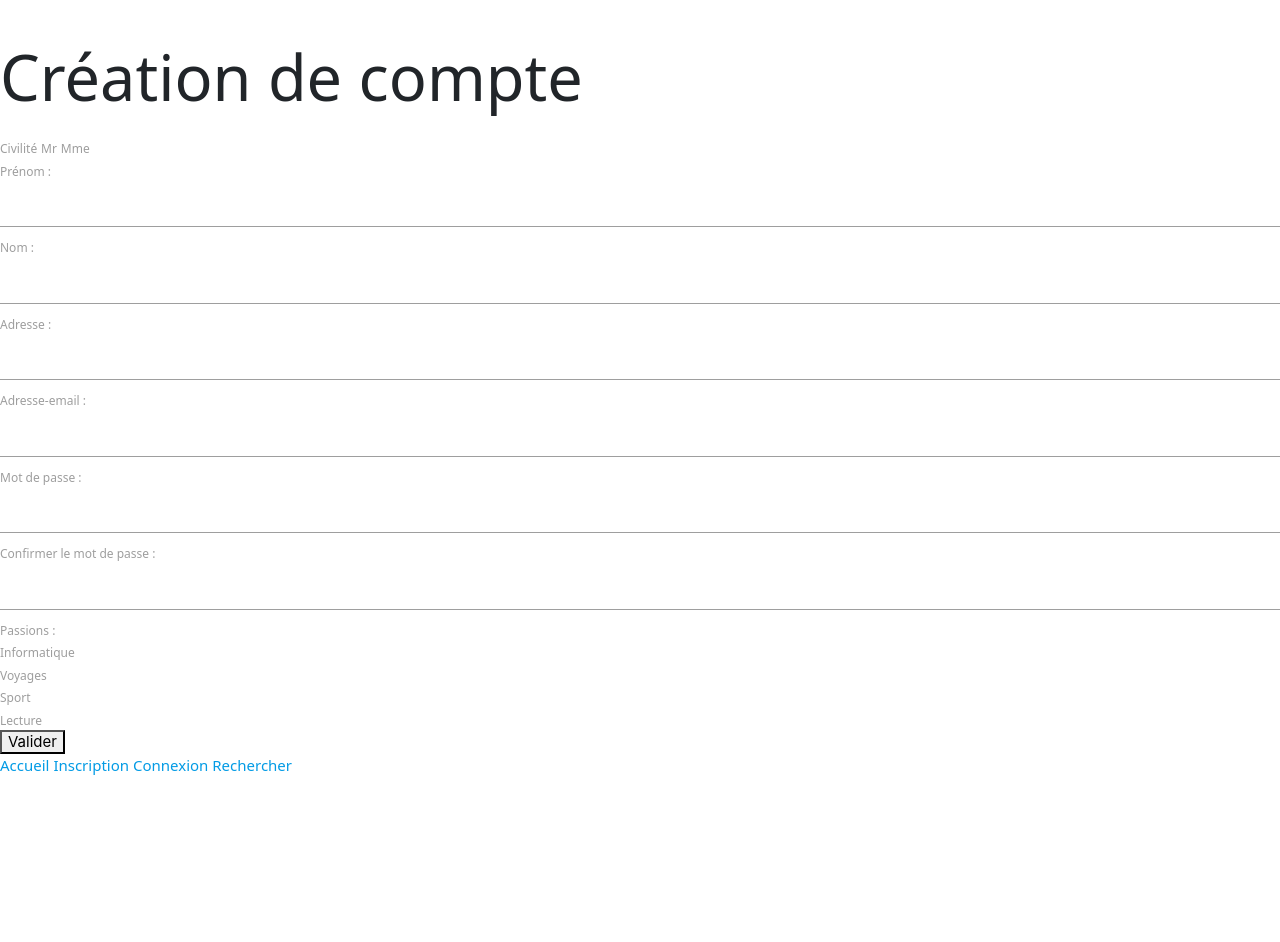
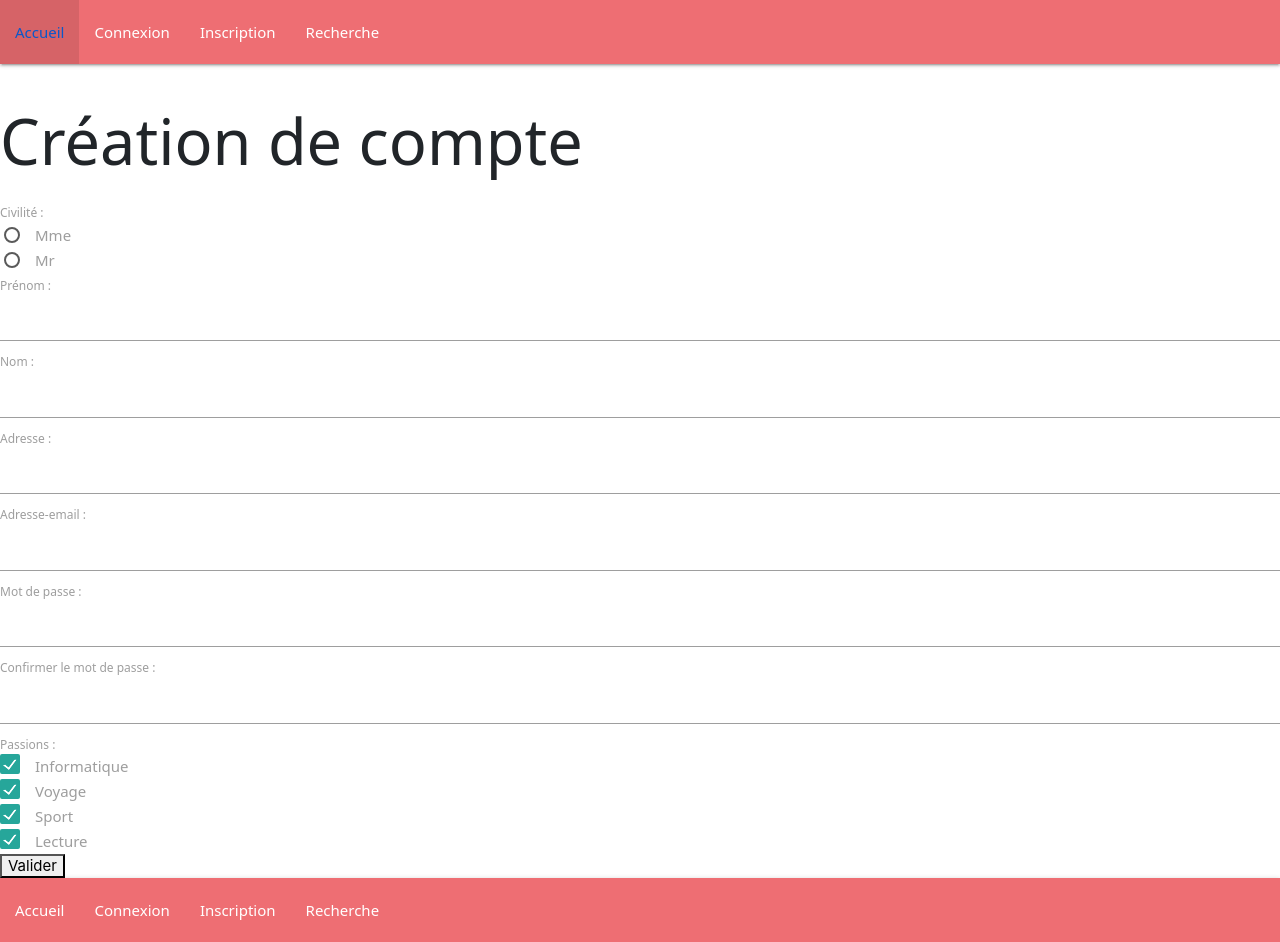
Before and after one commit to maily-vannobel/runtrackJs, a plain HTML site: page JOUR07/JOB3/index.html in a window 1280 px wide. Before the commit the page ends 800 px from the top, so only its background shows below. Drawn offline with nearby package versions, Linux system fonts and the light colour scheme.

Commit message:
dépot job 1et2 (form + header coloré) et du job3 (footer coloré)

```diff
--- a/JOUR07/index.html
+++ b/JOUR07/JOB3/index.html
@@ -4,24 +4,35 @@
     <meta charset="UTF-8">
     <meta name="viewport" content="width=device-width, initial-scale=1.0">
     <link href="https://cdn.jsdelivr.net/npm/bootstrap@5.0.2/dist/css/bootstrap.min.css" rel="stylesheet" integrity="sha384-EVSTQN3/azprG1Anm3QDgpJLIm9Nao0Yz1ztcQTwFspd3yD65VohhpuuCOmLASjC" crossorigin="anonymous">
-    <title>JOB1-J6</title>
+    <title>JOB3-J7</title>
 </head>
 
 <body>
-
 <header>
+  <nav>
+      <ul>
+        <li><a href="#">Accueil</a></li>
+        <li><a href="#">Connexion</a></li>
+        <li><a href="#">Inscription</a></li>
+        <li><a href="#">Recherche</a></li>
+      </ul>
+  </nav>
 </header>
 
 <main>
 <h1> Création de compte</h1>
 <form action="#">
     <div>
-        <label for="civilite"> Civilité </label>
+        <label for="civilite">Civilité :</label><br>
 
-        <input type="radio" id="civilite_mr" name="civilite" value="Mr">
-        <label for="civilite_mr"> Mr</label>
-        <input type="radio" id="civilite_mme" name="civilite" value="Mme">
-        <label for="civilite_mme"> Mme</label>
+        <label>
+             <input class="with-gap" name="group1" type="radio"  />
+             <span>Mme</span>
+          </label> <br>
+          <label>
+             <input class="with-gap" name="group1" type="radio" />
+             <span>Mr</span>
+          </label>
     </div>
     <div>
         <label for="prenom">Prénom :</label><br>
@@ -50,37 +61,52 @@
         <div>
 
          <label> Passions : </label><br>
-         <input type="checkbox" id="informatique" name="passions[]" value="informatique">
-         <label for="informatique">Informatique</label><br>
-         <input type="checkbox" id="voyages" name="passions[]" value="voyages">
-         <label for="voyages">Voyages</label><br>
-         <input type="checkbox" id="sport" name="passions[]" value="sport">
-         <label for="sport">Sport</label><br>
-         <input type="checkbox" id="lecture" name="passions[]" value="lecture">
-         <label for="lecture">Lecture</label><br>
-         </div>
+         <label>
+            <input type="checkbox" class="filled-in" checked="checked" />
+            <span>Informatique</span>
+          </label> <br>
+
+          <label>
+            <input type="checkbox" class="filled-in" checked="checked" />
+            <span> Voyage </span>
+          </label> <br>
+
+          <label>
+            <input type="checkbox" class="filled-in" checked="checked" />
+            <span> Sport </span>
+          </label> <br>
+
+          <label>
+            <input type="checkbox" class="filled-in" checked="checked" />
+            <span>Lecture</span>
+          </label>
+
+        </div>
     </div>
     <div>
         <button type="submit">Valider</button>
     </div>
 </form>
 
-
 </main>
 <footer>
-        <a href="inscription.html"> Accueil</a>
-        <a href="inscription.html"> Inscription</a>
-        <a href="inscription.html"> Connexion</a>
-        <a href="inscription.html"> Rechercher</a>
+    <nav>
+        <ul>
+          <li><a href="#">Accueil</a></li>
+          <li><a href="#">Connexion</a></li>
+          <li><a href="#">Inscription</a></li>
+          <li><a href="#">Recherche</a></li>
+        </ul>
+    </nav>
 </footer>
 
 <script src="https://cdnjs.cloudflare.com/ajax/libs/jquery/3.7.1/jquery.min.js" integrity="sha512-v2CJ7UaYy4JwqLDIrZUI/4hqeoQieOmAZNXBeQyjo21dadnwR+8ZaIJVT8EE2iyI61OV8e6M8PP2/4hpQINQ/g==" crossorigin="anonymous" referrerpolicy="no-referrer"></script>
 <script src="https://cdnjs.cloudflare.com/ajax/libs/jqueryui/1.13.2/jquery-ui.min.js"></script>
-<script src="https://cdn.jsdelivr.net/npm/bootstrap@5.0.2/dist/js/bootstrap.bundle.min.js" integrity="sha384-MrcW6ZMFYlzcLA8Nl+NtUVF0sA7MsXsP1UyJoMp4YLEuNSfAP+JcXn/tWtIaxVXM" crossorigin="anonymous"></script>
 <!-- Compiled and minified CSS -->
 <link rel="stylesheet" href="https://cdnjs.cloudflare.com/ajax/libs/materialize/1.0.0/css/materialize.min.css">
 <!-- Compiled and minified JavaScript -->
 <script src="https://cdnjs.cloudflare.com/ajax/libs/materialize/1.0.0/js/materialize.min.js"></script>
+
 <script src="script.js" defer></script>
 
 </body>
```
Also changed, not shown: JOUR07/JOB1-2/index.html (added, +101 -0 lines), JOUR07/script.js (deleted).
